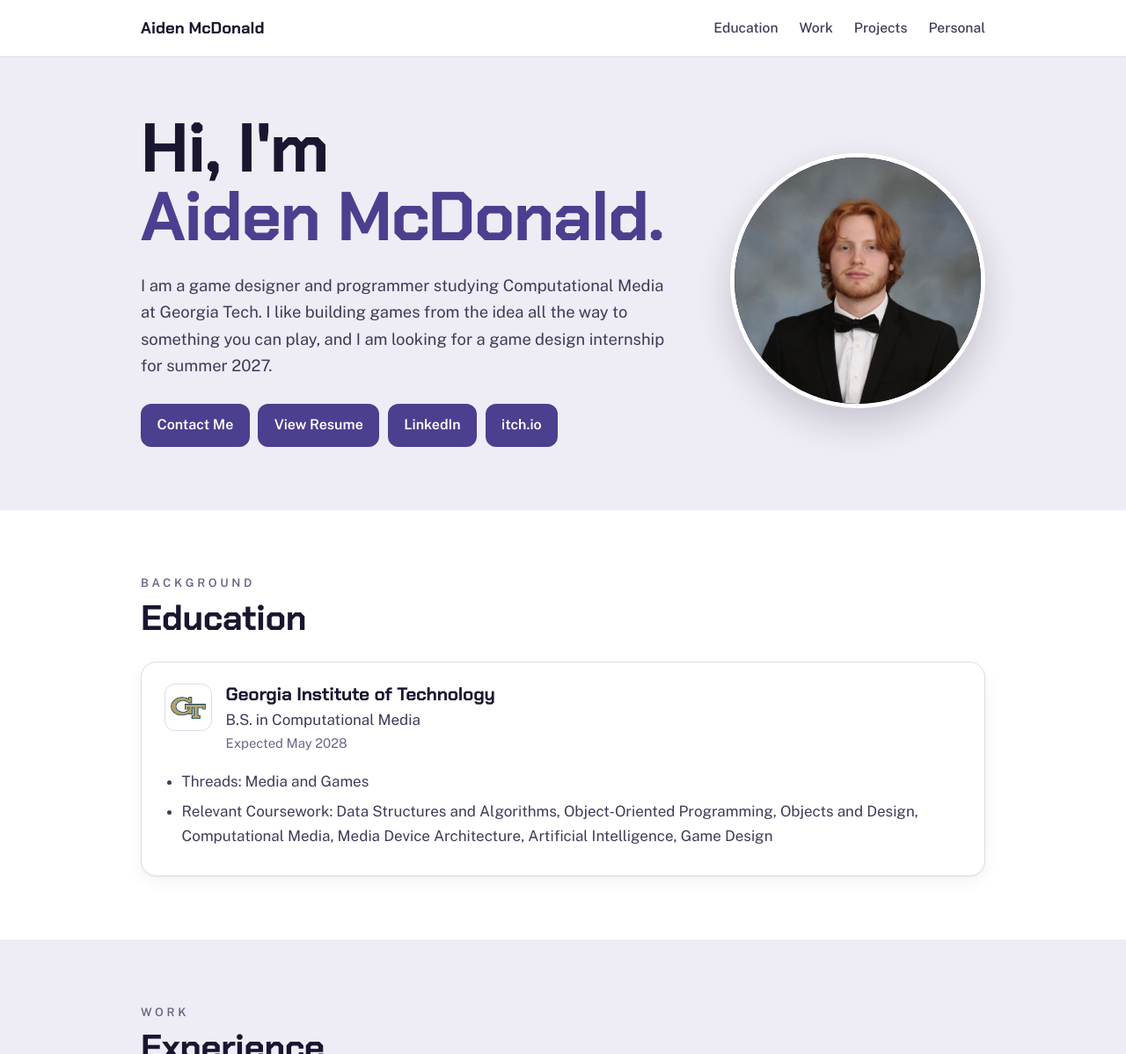
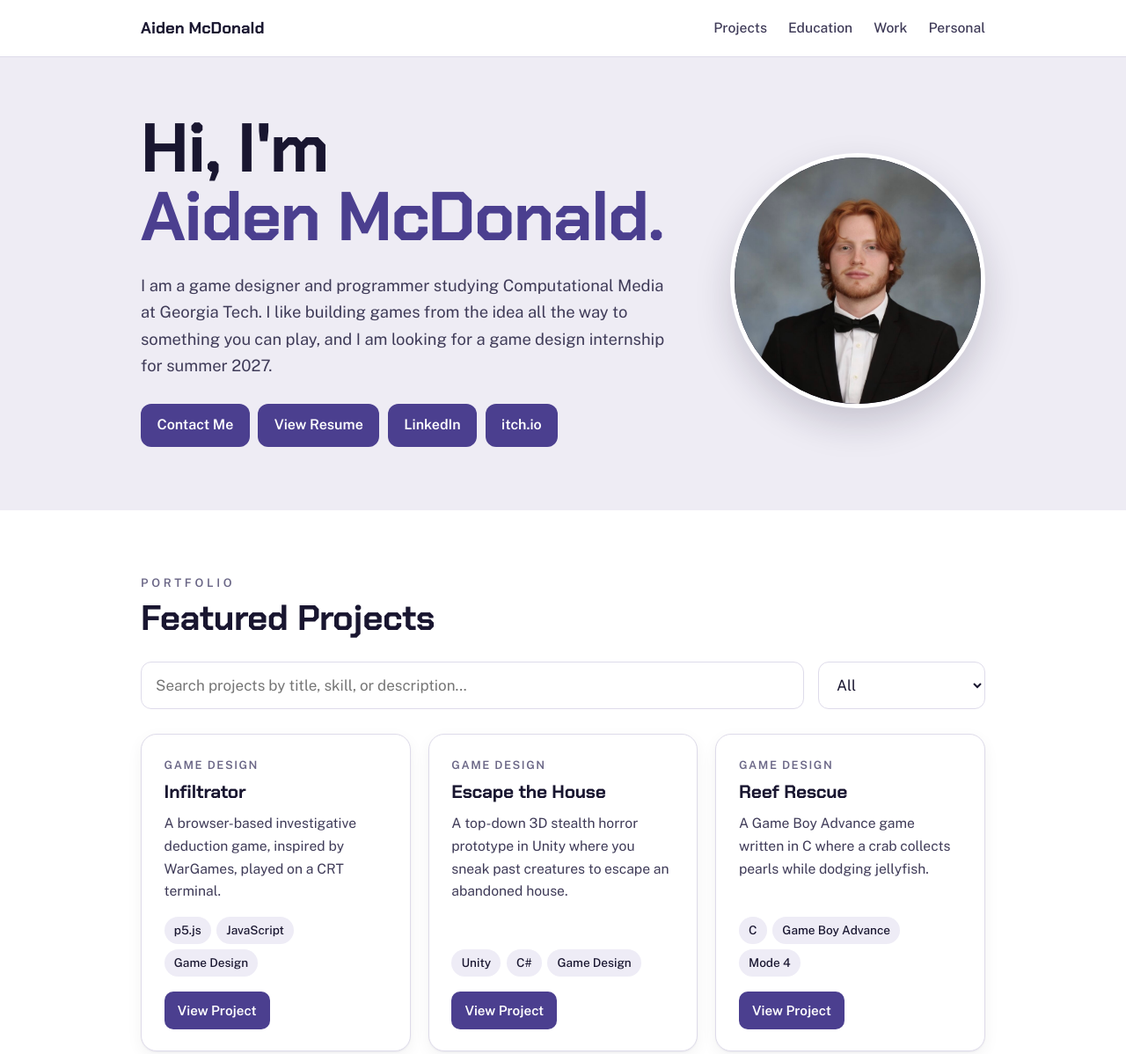
Before and after one commit to aidenmcdonald5/aidenmcdonald5.github.io, a plain HTML site: page index.html in a window 1280 px wide. Shown: the top 1198 px of the page at 88% size. Drawn offline with nearby package versions, Linux system fonts and the light colour scheme.

Commit message:
Add files via upload
Update for 11/6/26. Changes to website layout and added Unity prototype section. Updated JobConnect to reflect finished product.

```diff
--- a/index.html
+++ b/index.html
@@ -62,6 +62,36 @@ const PROJECTS = [
     ]
   },
   {
+    id: "stealth-horror",
+    category: "Game Design",
+    title: "Escape the House",
+    dates: "October 2026 - November 2026",
+    summary: "A top-down 3D stealth horror prototype in Unity where you sneak past creatures to escape an abandoned house.",
+    skills: ["Unity", "C#", "Game Design"],
+    features: [
+      "Noise-based stealth: sprinting is audible to nearby creatures",
+      "Sprint runs on a timer with a cooldown",
+      "Creatures see in a vision cone, investigate noises, and give up the chase",
+      "Find the hidden key to unlock the door outside",
+      "Scoped with a design doc, then playtested and presented"
+    ],
+    links: [
+      { label: "Play in your browser", url: "" },   // itch.io page for this game
+      { label: "Design statement", url: "" }        // e.g. docs/stealth-design-statement.pdf
+    ],
+    gallery: [
+      { file: "unity-1.gif", caption: "Sneaking past a creature" },
+      { file: "unity-2.png", caption: "Overhead view of the house" },
+      { file: "unity-3.png", caption: "Escaping with the key" }
+    ],
+    overview: [
+      "This is my first Unity project: a top-down 3D stealth horror game. The player wakes up trapped in a dark, abandoned house in the woods and has to find a hidden key and reach the door outside while creatures search for them. Getting caught restarts the run from the beginning.",
+      "The core mechanic is noise. Walking is quiet, but sprinting is audible to any creature nearby, and sprinting runs on a timer with a cooldown, so the player has to decide when speed is worth the risk. Creatures see in a cone in front of them, walk over to investigate sounds, and chase the player until they catch them or lose sight of them for long enough.",
+      "I started with a one-page design document that set the scope, including a cut list (no death animation, no more than two creatures, one floor, no inventory screen) and a definition of done: clear state screens, a game players understand without help, and most players escaping within three attempts. I built the stealth and noise mechanic as a digital mechanic prototype for a Georgia Tech game design class, playtested it with classmates, and presented it to the class.",
+      "Next, I plan to keep building it on my own time and add visual polish, such as real models, to bring out the horror atmosphere."
+    ]
+  },
+  {
     id: "reef-rescue",
     category: "Game Design",
     title: "Reef Rescue",
@@ -118,25 +148,27 @@ const PROJECTS = [
     id: "jobconnect",
     category: "Web Development",
     title: "JobConnect",
-    dates: "September 2026 - Present",
-    summary: "A job platform for job seekers, recruiters, and administrators, built by a team of 5.",
+    dates: "September 2026 - November 2026",
+    summary: "A finished Django job platform for job seekers, recruiters, and administrators, built by a team of 5.",
     skills: ["Django", "Python", "GitHub"],
     features: [
       "Administrator role for managing users and roles",
       "Moderation tools to remove spam or abusive job posts",
-      "Design diagrams for the project",
-      "Team of 5, still in development"
+      "CSV data export and review of reported users and posts",
+      "Recruiter office locations pinned on an interactive map",
+      "Design diagrams for the project; team of 5"
     ],
     links: [ { label: "View code", url: "" } ],
     gallery: [
       { file: "jobconnect-1.png", caption: "Administrator screen" },
       { file: "jobconnect-2.png", caption: "Job post moderation" },
-      { file: "jobconnect-3.png", caption: "Design diagram" }
+      { file: "jobconnect-3.png", caption: "Design diagram" },
+      { file: "jobconnect-4.png", caption: "Office location map" }
     ],
     overview: [
-      "JobConnect is a Django job platform with separate experiences for job seekers, recruiters, and administrators. I am building it with four teammates in Objects and Design at Georgia Tech, and it is about halfway done.",
-      "My part so far is the Administrator role, which manages user accounts and role assignments, and the moderation tools that let administrators review and remove job posts that are spam or abusive. I also produced design diagrams for the project.",
-      "Next, we are adding many more features to the Job Seeker and Recruiter roles and extending the Administrator role. We will also add CSS styling so the site looks more polished and is easier to navigate."
+      "JobConnect is a Django job platform with separate experiences for job seekers, recruiters, and administrators. I built it with four teammates in Objects and Design at Georgia Tech, and the project is now complete.",
+      "I built the administrator side of the platform. That includes the Administrator role, which manages user accounts and role assignments; moderation tools that let administrators remove job posts that are spam or abusive; a CSV export of the site's data; and a review queue for reports filed against users and job postings. I also finished a recruiter feature, started by a teammate, that pins a company's office location on an interactive map, and I produced design diagrams for the project.",
+      "We coordinated our work through GitHub, merging features through pull requests."
     ]
   }
 ];
@@ -276,9 +308,9 @@ span.todo{border-left:0;border-radius:6px;padding:.1rem .4rem}
 <header class="bar"><div class="wrap">
   <a class="name" href="#top">Aiden McDonald</a>
   <nav aria-label="Main">
+    <a href="#projects">Projects</a>
     <a href="#education">Education</a>
     <a href="#work">Work</a>
-    <a href="#projects">Projects</a>
     <a href="#personal">Personal</a>
   </nav>
 </div></header>
@@ -300,7 +332,18 @@ span.todo{border-left:0;border-radius:6px;padding:.1rem .4rem}
     <div class="photo"><img src="images/aiden.jpg" alt="Aiden McDonald" data-need="images/aiden.jpg"></div>
   </div></section>
 
-  <section class="band" id="education"><div class="wrap">
+  <section class="band" id="projects"><div class="wrap">
+    <p class="eyebrow">Portfolio</p>
+    <h2>Featured Projects</h2>
+    <div class="tools">
+      <input id="search" type="search" placeholder="Search projects by title, skill, or description..." aria-label="Search projects">
+      <select id="filter" aria-label="Filter by category"></select>
+    </div>
+    <div class="grid" id="grid"></div>
+    <p class="none" id="none" hidden>No projects match that search. Clear the search box to see them all.</p>
+  </div></section>
+
+  <section class="band tint" id="education"><div class="wrap">
     <p class="eyebrow">Background</p>
     <h2>Education</h2>
     <div class="stack">
@@ -321,7 +364,7 @@ span.todo{border-left:0;border-radius:6px;padding:.1rem .4rem}
     </div>
   </div></section>
 
-  <section class="band tint" id="work"><div class="wrap">
+  <section class="band" id="work"><div class="wrap">
     <p class="eyebrow">Work</p>
     <h2>Experience</h2>
     <div class="stack">
@@ -372,17 +415,6 @@ span.todo{border-left:0;border-radius:6px;padding:.1rem .4rem}
         </ul>
       </article>
     </div>
-  </div></section>
-
-  <section class="band" id="projects"><div class="wrap">
-    <p class="eyebrow">Portfolio</p>
-    <h2>Featured Projects</h2>
-    <div class="tools">
-      <input id="search" type="search" placeholder="Search projects by title, skill, or description..." aria-label="Search projects">
-      <select id="filter" aria-label="Filter by category"></select>
-    </div>
-    <div class="grid" id="grid"></div>
-    <p class="none" id="none" hidden>No projects match that search. Clear the search box to see them all.</p>
   </div></section>
 
   <section class="band tint" id="personal"><div class="wrap">
```
Also changed, not shown: jobconnect-1.png (added), jobconnect-2.png (added), jobconnect-3.png (added), jobconnect-4.png (added), unity-2.png (added), unity-3.png (added), 1 other file.
